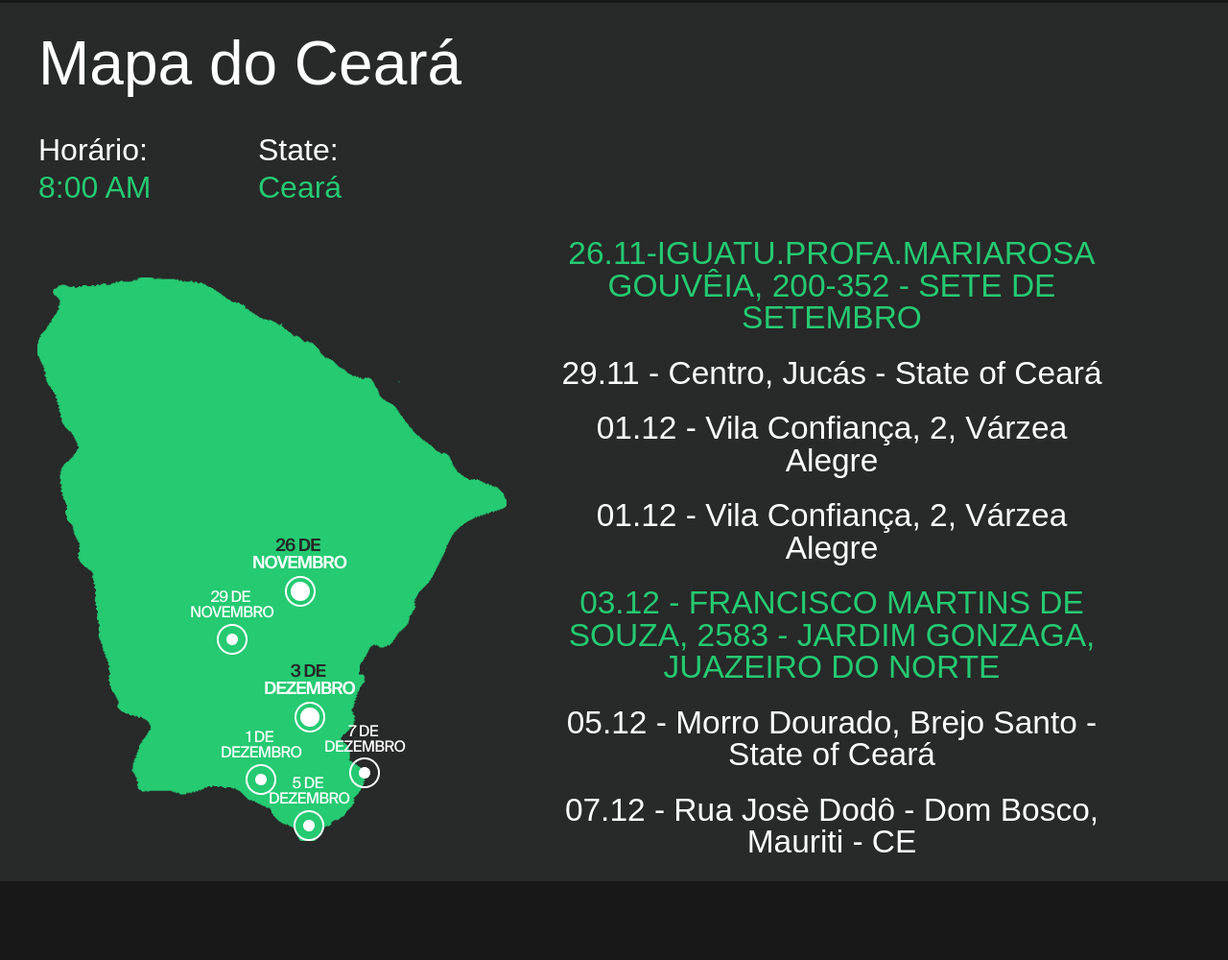
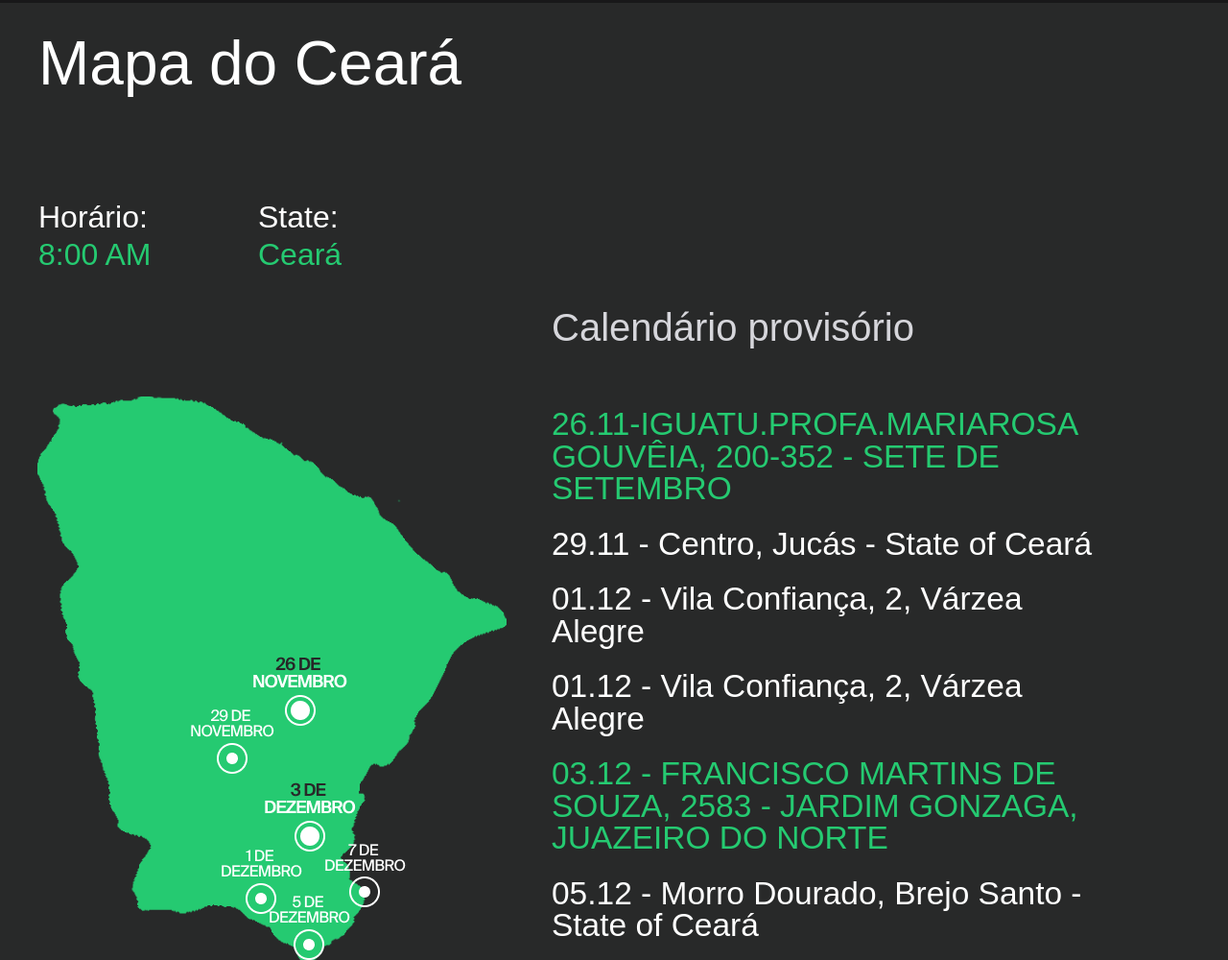
Before and after one commit to nikita-496/landing, a plain HTML site: page index.html in a window 1280 px wide. Shown: the part 4360-5360 px from the top of the page at 96% size. Drawn offline with nearby package versions, Linux system fonts and the light colour scheme; a web font is replaced by a local one.

Commit message:
update block of Mapa do Ceará #2

```diff
--- a/assets/style.css
+++ b/assets/style.css
@@ -452,7 +452,6 @@ button:focus {
     font-size: 18px;
     padding-bottom: 24px;
     line-height: 100%;
-    text-align: center;
 }
 .col-title{
     font-size: 18px;
@@ -725,6 +724,11 @@ top: 15px
     left: 10px;
 }
 
+.sectiion-last-row-last_title{
+    font-size: 18px;
+    color: rgba(214, 214, 219, 1);
+}
+
 .prompt-error{
     display: none;
     color: crimson
@@ -884,6 +888,10 @@ top: 15px
     }
     .list-col_second:hover .trainer{
         top: 10px;
+    }
+    .sectiion-last-row-last_title{
+        font-size: 28px;
+    margin-bottom: 20px;
     }
 }
 @media (min-width: 768px) {
@@ -1204,6 +1212,13 @@ top: 15px
     .list-col_second:hover .trainer{
         right: 15px;
     }
+    .sectiion-last-row-last_title{
+        font-size: 40px;
+        margin-bottom: 60px;
+    }
+    .sectiion-last-row-last_event_first{
+        margin-top: 95px !important;
+    }
 }
 
 @media (min-width: 1256px) {
--- a/index.html
+++ b/index.html
@@ -281,7 +281,7 @@
                     <h2 class="section_title">Mapa do Ceará</h2>
                 </div>
             </div>
-            <div class="sectiion-last-row-last_event sectiion-last-row-last row">
+            <div class="sectiion-last-row-last_event_first sectiion-last-row-last_event sectiion-last-row-last row">
                 <div class="col-2">
                     <h4 class="col-title">Horário: <br> <spna class="text-mark">8:00 AM</spna></h4>
                 </div>
@@ -303,6 +303,7 @@
                 <div class="d-felx align-items-center
                 justify-content-center
                     text-col col-12  col-lg-6">
+                    <h5 class="sectiion-last-row-last_title">Calendário provisório</h5>
                     <p class="text text-uppercase text-mark">
                         26.11-Iguatu.Profa.MariaRosa Gouvêia, 200-352 - Sete de Setembro
                     </p>
```
